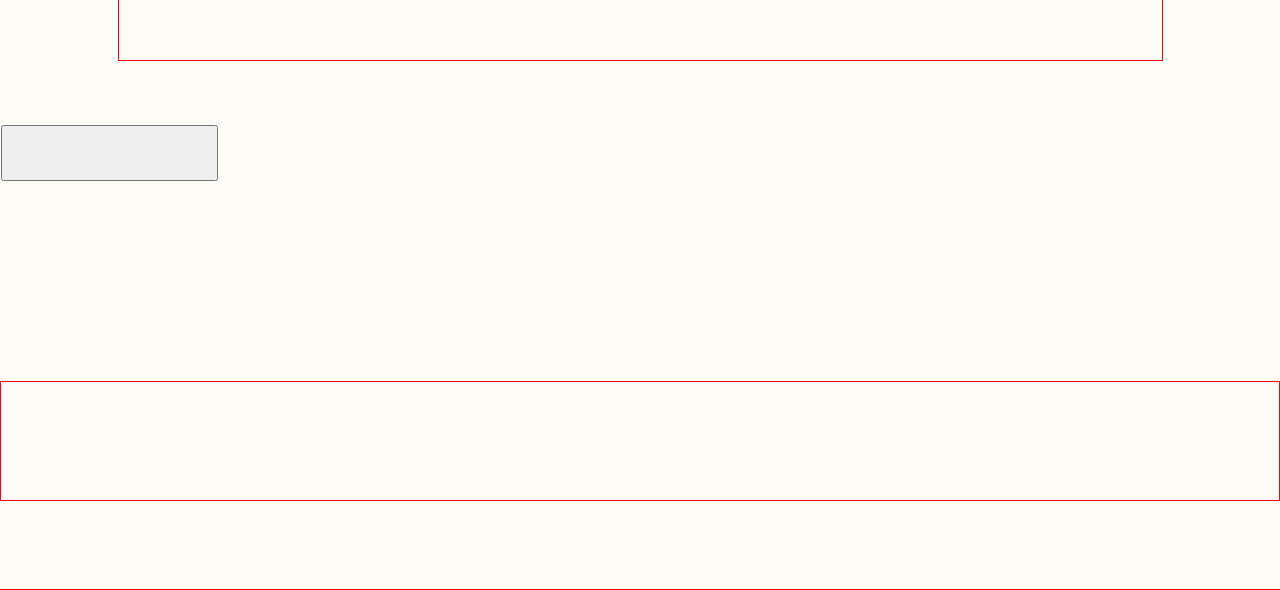
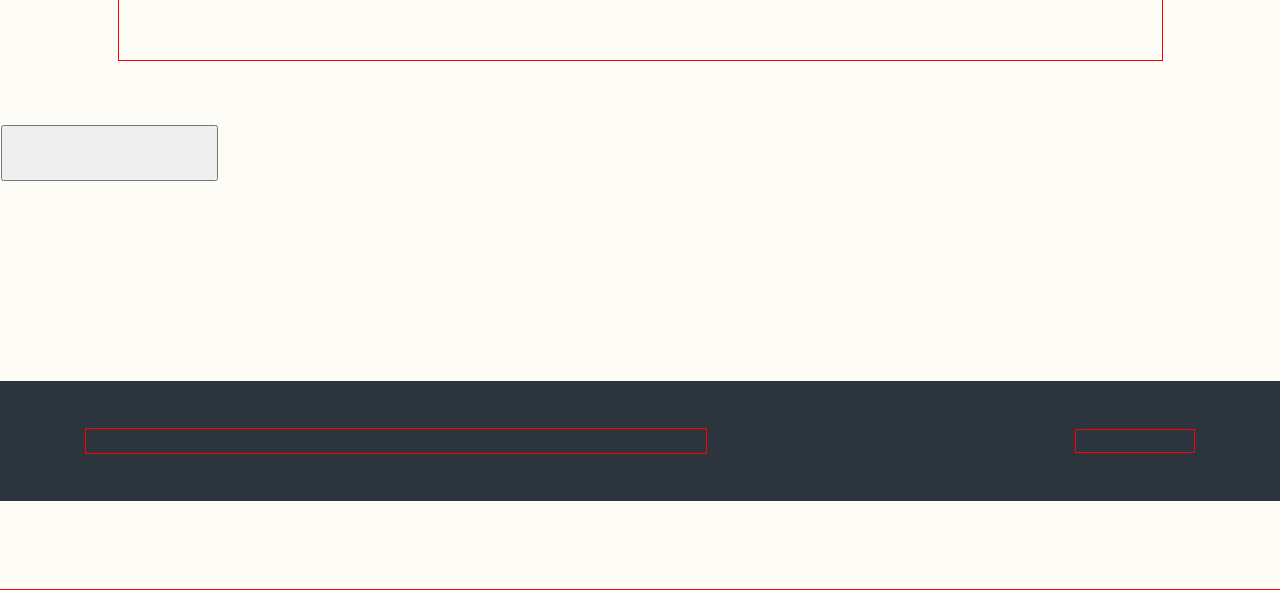
Before and after one commit to danielopq/Coffeeroasters, a React (Vite) app: page / in a window 1280 px wide. Shown: the part 3202-3792 px from the top of the page. Built offline with nearby package versions, Linux system fonts and the light colour scheme.

Commit message:
Footer.tsx - general layout

```diff
--- a/src/components/footer/Footer.tsx
+++ b/src/components/footer/Footer.tsx
@@ -1,8 +1,11 @@
 import './footer.css';
 
-const Footer = ()=>{
-    return(
-        <footer></footer>
+const Footer = () => {
+    return (
+        <footer>
+            <div id="footerLinks"></div>
+            <div id="footerSocialMedia"></div>
+        </footer>
     )
 }
 
--- a/src/components/footer/footer.css
+++ b/src/components/footer/footer.css
@@ -1,5 +1,22 @@
-footer{
-    width: 1280px ;
+footer {
+    width: 1280px;
     height: 120px;
+    padding: 47px 85px;
+    background-color: var(--darkGrey);
+    display: flex;
+    flex-direction: row;
+    align-items: center;
+    justify-content: space-between;
+}
+
+#footerLinks{
+    width: 622px;
+    height: 26px;
     border: solid 1px red;
 }
+
+#footerSocialMedia{
+    width: 120px;
+    height: 24px;
+    border: solid 1px red;
+}
--- a/src/index.css
+++ b/src/index.css
@@ -1,5 +1,6 @@
 :root{
     --mainBackGround-color: #FEFCF7;
+    --darkGrey: #2C343E;
 }
 
 *{
```
